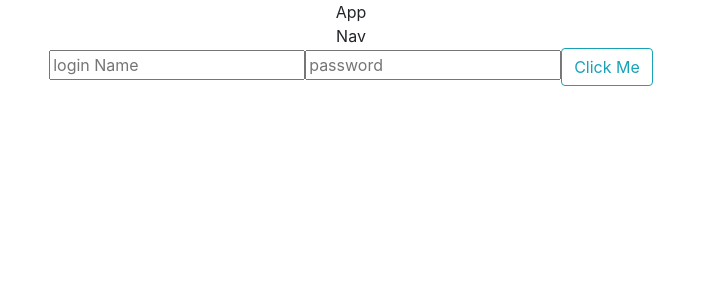
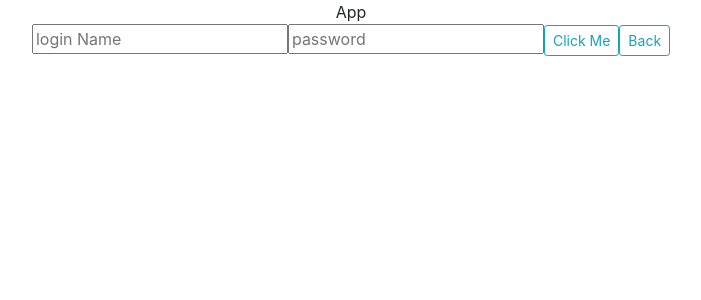
Before and after one commit to Cuthbert20/dog-grooming-app, a React (Create React App) app: page /#/login in a window 1280 px wide. Shown: the top 300 px of the page, without its empty margins (289-990 px from the left). Built offline with nearby package versions, Linux system fonts and the light colour scheme.

Commit message:
end of day push

```diff
--- a/package.json
+++ b/package.json
@@ -5,6 +5,9 @@
   "main": "server/index",
   "proxy": "http://localhost:4001",
   "dependencies": {
+    "@fortawesome/pro-light-svg-icons": "^5.10.1",
+    "@fortawesome/pro-regular-svg-icons": "^5.10.1",
+    "@fortawesome/pro-solid-svg-icons": "^5.10.1",
     "axios": "^0.19.0",
     "bcrypt": "^3.0.6",
     "bcryptjs": "^2.4.3",
@@ -42,5 +45,8 @@
       "last 1 firefox version",
       "last 1 safari version"
     ]
+  },
+  "devDependencies": {
+    "@fortawesome/fontawesome-pro": "^5.10.1"
   }
 }
--- a/src/components/Login/Login.js
+++ b/src/components/Login/Login.js
@@ -1,6 +1,7 @@
 import React, { Component } from 'react'
 import axios from 'axios'
 import Button from 'react-bootstrap/Button';
+// import InputGroup from 'react-bootstrap/InputGroup'
 import { Link } from 'react-router-dom'
 import { connect } from 'react-redux'
 import { setUser } from '../../ducks/reducer'
@@ -26,14 +27,11 @@ class Login extends Component{
         // console.log(this.props, 'hit')
         // .then(res => {
         //     this.setState({
-        //         //should I reset state of login_name to ''
+        //         should I reset state of login_name to ''
         //         login_name: res.data.login_name,
         //         password: ''
         //     })
         //     console.log(this.state)
-        // })
-        // .catch(err => {
-        //     alert(err, 'no such user')
         // })
     }
     render(){
@@ -42,7 +40,8 @@ class Login extends Component{
             <div>
                 <input onChange={e => this.handleChange(e, 'login_name')} value={login_name} placeholder="login Name" type="text"/>
                 <input onChange={e => this.handleChange(e, 'password')} value={password} placeholder='password' type="password"/>
-                <Link to='/dashboard' ><Button size='md' variant="outline-info" onClick={this.login} >Click Me</Button></Link>
+                <Link to='/dashboard' ><Button size='sm' variant="outline-info" onClick={this.login} >Click Me</Button></Link>
+                <Link to='/' ><Button size='sm' variant="outline-info" >Back</Button></Link>
             </div>
         )
     }
--- a/src/components/Main/Main.js
+++ b/src/components/Main/Main.js
@@ -1,10 +1,13 @@
 import React, { Component } from 'react'
+import {Link} from 'react-router-dom'
 
 export default class Main extends Component{
     render(){
         return(
             <div>
                 Main Component
+                <Link to='/login' ><button>Login</button></Link>
+                <Link to='/setupapp' ><button>Set Up Appointment</button></Link>
             </div>
         )
     }
--- a/src/components/Nav/Nav.js
+++ b/src/components/Nav/Nav.js
@@ -5,13 +5,14 @@ import {userLogout} from '../../ducks/reducer'
 //when Component is not in your routes.js to give it access to the routes you need to import withRouter
 import {withRouter} from 'react-router-dom'
 import axios from 'axios'
+import Button from 'react-bootstrap/Button';
 
 class Nav extends Component{
 
     logout = async () => {
         let res = await axios.delete(`/auth/logout`)
         this.props.userLogout()
-        this.props.history.PushManager('/')
+        this.props.history.push('/')
     }
 
     render(){
@@ -19,10 +20,9 @@ class Nav extends Component{
         //withRouter is what is giving me access to match, location, and history from this.props
         // const { match, location, history } = this.props;
         return(
-            <div>
-                Nav
-                {this.props.login_name ? <> (<h4>Welcome, {this.props.login_name}</h4>
-                <button onClick={this.logout} >Logout</button>) </> : null}
+            <div >
+                {this.props.login_name ? <> <span>How you doin, {this.props.login_name}</span>
+                <Link to='/dashboard'><Button size='sm' variant="outline-danger">Home</Button></Link> <Button size='sm' variant="outline-primary" onClick={this.logout} >Logout</Button> </> : null}
 
             </div>
         )
--- a/src/components/SetupApp/SetupApp.js
+++ b/src/components/SetupApp/SetupApp.js
@@ -1,11 +1,23 @@
 import React, { Component } from 'react'
+import {connect} from 'react-redux'
 
-export default class SetupApp extends Component {
+class SetupApp extends Component {
     render() {
+        console.log("props on setup appointment",this.props)
         return (
             <div>
                 Setup Appointment
+                <div>
+
+                </div>
             </div>
         )
     }
 }
+function mapStateToProps(reduxState){
+    return {
+        reduxState
+    }
+}
+
+export default connect(mapStateToProps,{})(SetupApp)
```
Also changed, not shown: 2 other files (tests, documents, lock files or other folders).
